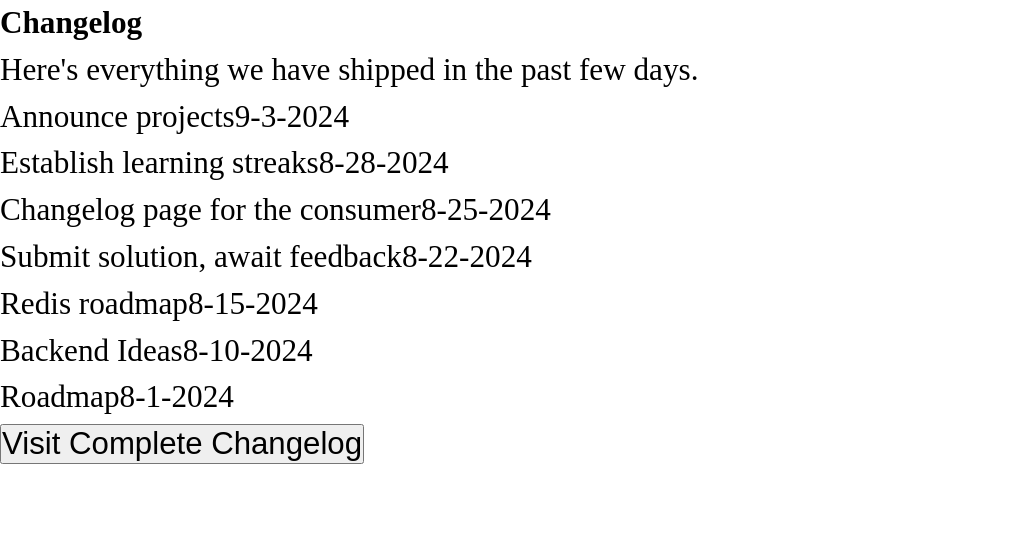
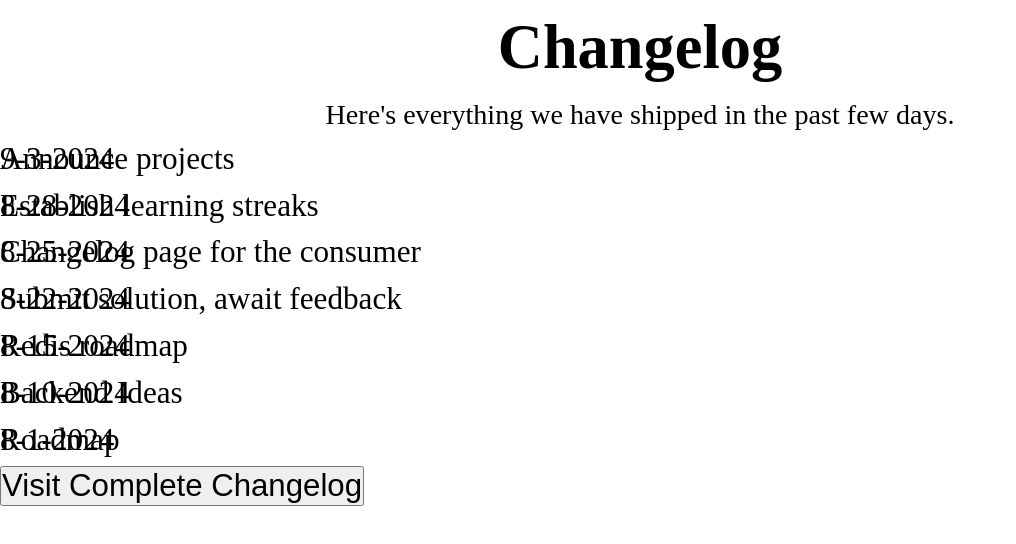
Before and after one commit to DamianS-eng/Changelog-Test, a plain HTML site: page index.html in a window 1280 px wide. Shown: the whole page, without its empty margins (0-1016 px from the left). Drawn offline with Linux system fonts and the light colour scheme.

Commit message:
Add positioning to list elements

```diff
--- a/docs/styles.css
+++ b/docs/styles.css
@@ -24,6 +24,22 @@ body > * {
   color: var(--clr-txt);
   background-color: var(--clr-bg);
 }
+h1 {
+  font-size: 2rem;
+}
+.subtitle {
+  font-size: .9rem;
+}
+h1, .subtitle {
+  text-align: center;
+}
+li {
+  position: relative;
+}
+.log .date {
+  position: absolute;
+  left: 0;
+}
 @media (prefers-color-scheme: dark) {
   :root {
     text-shadow: 1px 1px .8rem white;
```
